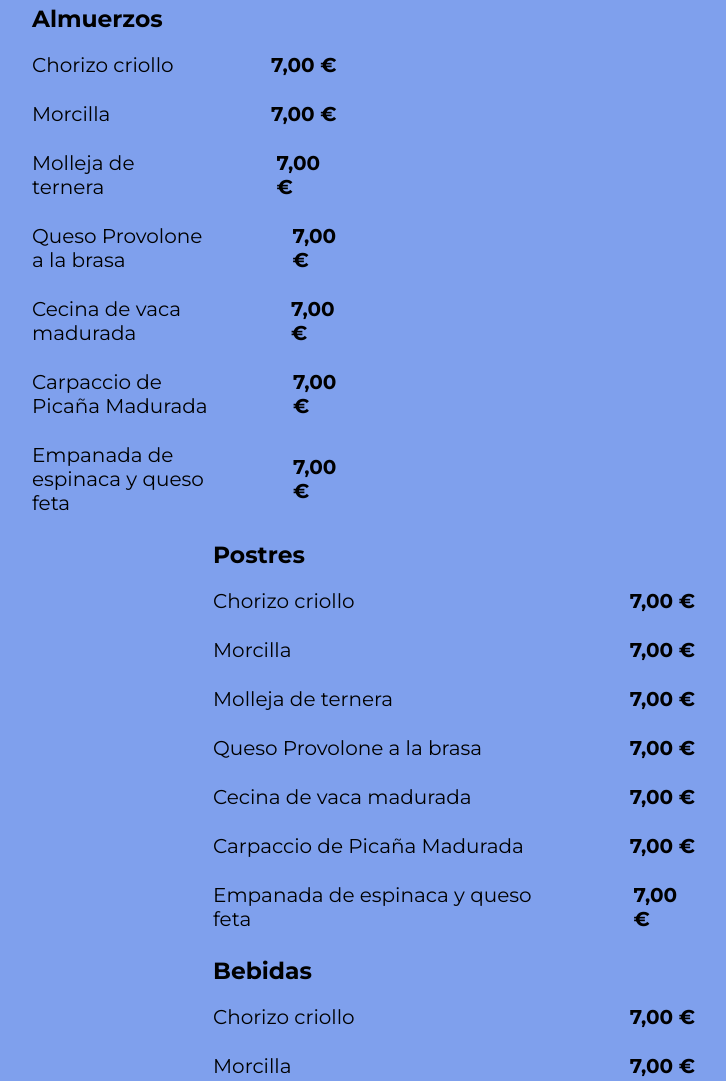
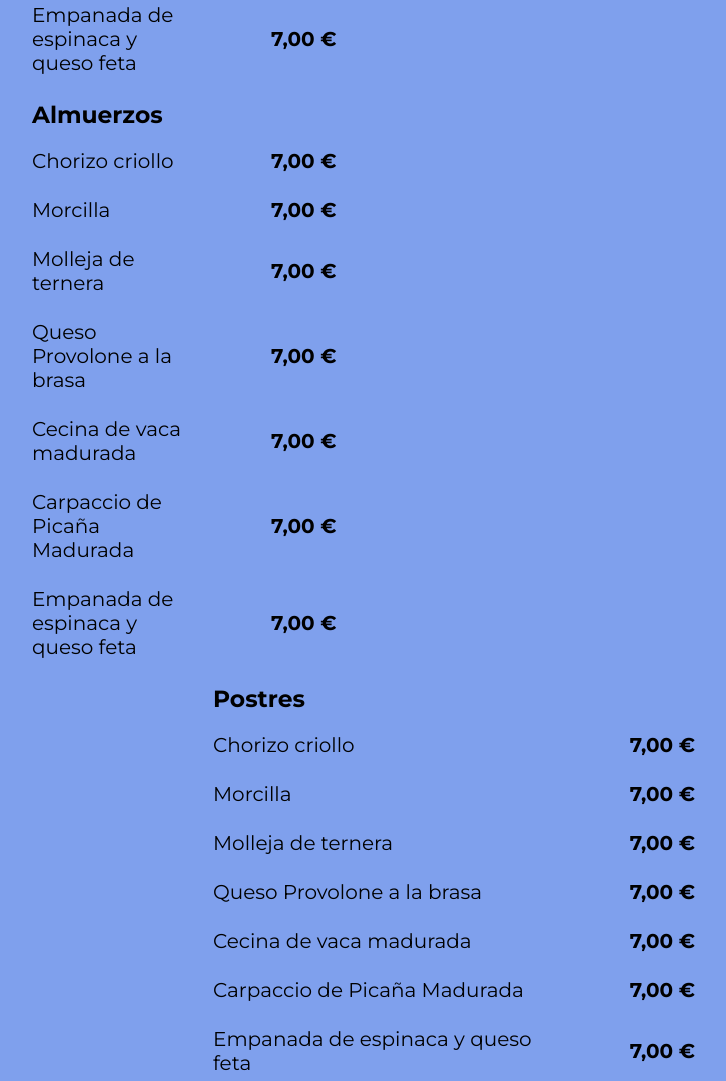
Before and after one commit to jjo64/barra-25, a plain HTML site: page index.html in a window 1280 px wide. Shown: the part 2380-3461 px from the top of the page, without its empty margins (171-897 px from the left). Drawn offline with Linux system fonts and the light colour scheme.

Commit message:
update 2

```diff
--- a/style.css
+++ b/style.css
@@ -102,6 +102,7 @@ nav a:hover {
 .entrantes ul li .precio, .desayunos ul li .precio, .almuerzos ul li .precio {
     margin-left: 80px;
     font-weight: bold;
+    white-space: nowrap;
 }
 
 /* Estilo para los contenedores de las secciones de la carta */
@@ -136,6 +137,7 @@ nav a:hover {
 .bebidas ul li .precio, .postres ul li .precio {
     margin-left: 80px;
     font-weight: bold;
+    white-space: nowrap;
 }
 
 /* Contenedor para los elementos */
```
